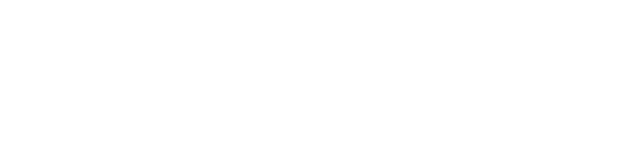
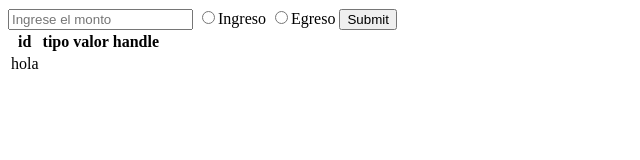
Before and after one commit to violetavillamizara/proyectoCuenta, a plain HTML site: page index.html in a window 1280 px wide. Shown: the whole page, without its empty margins (0-640 px from the left). Drawn offline with Linux system fonts and the light colour scheme.

Commit message:
style: :lipstick: HTML
form y table

```diff
--- a/index.html
+++ b/index.html
@@ -7,6 +7,29 @@
     <script src="./index.js" type="module" defer></script>
 </head>
 <body>
+    <form action="">
+        <input type="number" placeholder="Ingrese el monto">
+        <input type="radio" name="caja" valor="ingreso">Ingreso
+        <input type="radio" name="caja" valor="egreso">Egreso
+        <button type="submit">Submit</button>
+    </form>
 
+    <div class="table-responsive">
+        <table class="table align-middle">
+          <thead>
+            <tr>
+              <th>id</th>
+              <th>tipo</th>
+              <th>valor</th>
+              <th>handle</th>
+            </tr>
+          </thead>
+          <tbody>
+            <tr>
+                <td>hola</td>
+            </tr>
+          </tbody>
+        </table>
+    </div>
 </body>
 </html>
```
